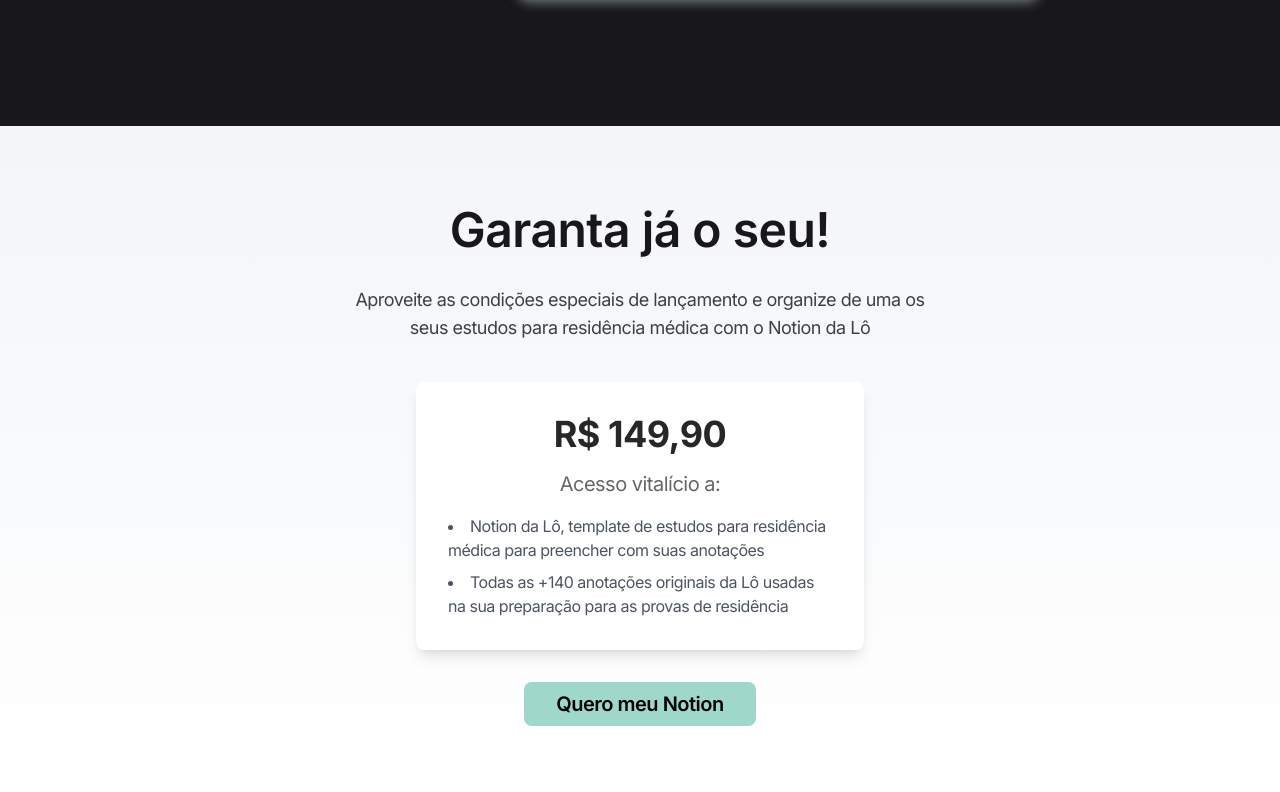
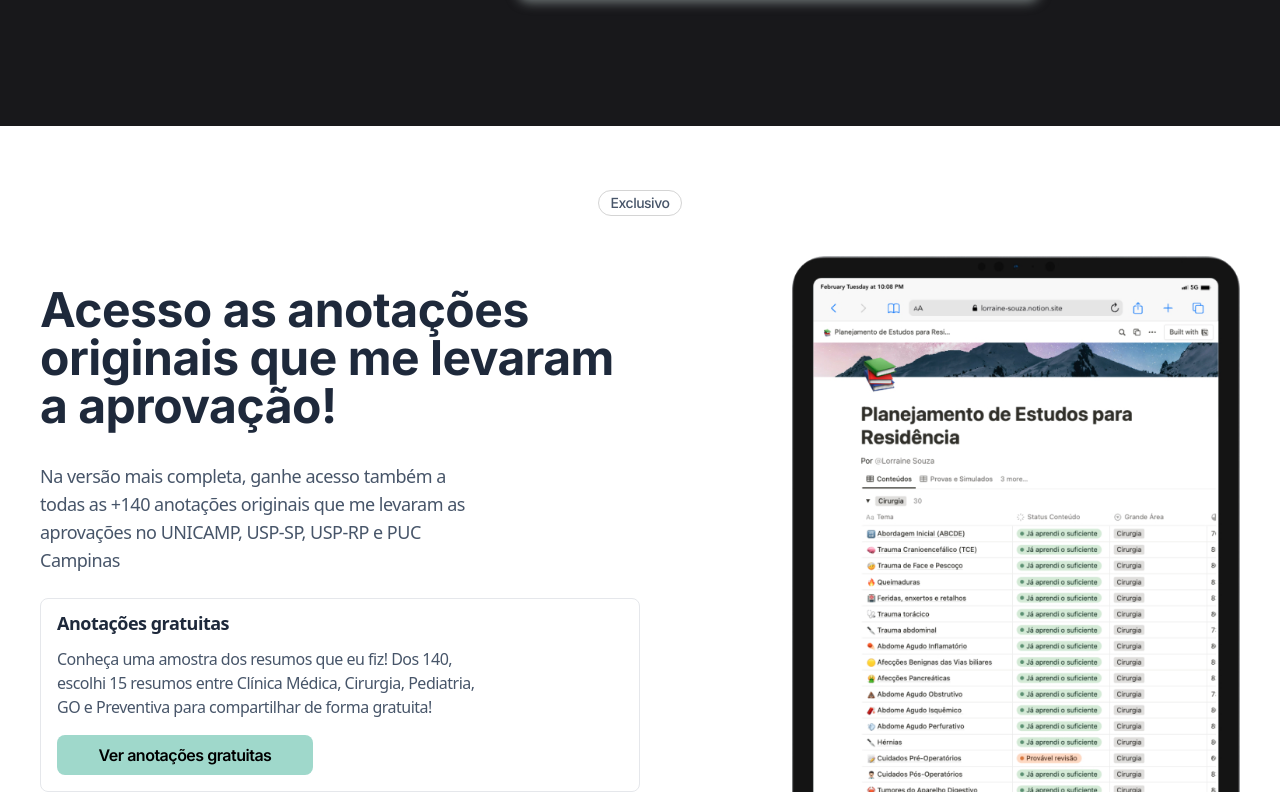
Before and after one commit to aamdias/dralorraine-web, a Next.js app: page /notion in a window 1280 px wide. Shown: the part 3528-4320 px from the top of the page. Built offline with nearby package versions, Linux system fonts and the light colour scheme.

Commit message:
feature: finish first layout for three pages

```diff
--- a/pages/mentoria/index.js
+++ b/pages/mentoria/index.js
@@ -109,7 +109,7 @@
                 <MotionBTTContainer
                         transition={{ delay: 0.2, duration: 0.5 }}
                     >
-                        <SectionContainer className="feature-tabs bg-[#517664] my-16 py-16" id="solutions">
+                        <SectionContainer className="feature-tabs bg-zinc-900 my-16 py-16" id="solutions">
                             <PageTitle
                                 className="text-center mx-auto text-white"
                                 type="default"
@@ -199,15 +199,15 @@
                     initial={{ opacity: 0 }}
                     animate={{ opacity: 1 }}
                     >
-                    <SectionContainer className="feature-tabs bg-gradient-to-b from-[#517664] to-[#F3F5F8] py-12 px-4 mt-12" id="cta-mentoria">
+                    <SectionContainer className="feature-tabs py-12 px-4 mt-12" id="cta-mentoria">
                         <div className="text-center mx-auto my-8 max-w-xl">
                         <PageTitle
-                            className="text-4xl font-bold text-white"
+                            className="text-4xl font-bold text-zinc-900"
                             type="default"
                         >
                             Partiu residência?
                         </PageTitle>
-                        <p className="mt-4 text-lg text-white">
+                        <p className="mt-4 text-lg text-zinc-700">
                             Aproveite a condição especial de lançamento e os assentos limitados
                         </p>
                         </div>
@@ -227,7 +227,7 @@
                             </ul>
                             </CardBody>
                         </Card>
-                        <Button className="mt-8" >
+                        <Button className="mt-8" variant="secondary" >
                             Quero minha mentoria
                         </Button>
                         </Content>
--- a/pages/notion/index.js
+++ b/pages/notion/index.js
@@ -198,27 +198,65 @@
                             </CardGroup>
                         </SectionContainer>
                     </MotionBTTContainer>
+                    <SectionContainer className="page-banner--inner-container wrap wrap-px z-10 pt-16">
+                    <MotionBTTContainer transition={{ delay: 0.2, duration: 0.5 }}>
+                        <BadgeGroup alignment="center">
+                            <BadgeMessage>Exclusivo</BadgeMessage>
+                        </BadgeGroup>
+                    </MotionBTTContainer>
+                    {/* Appear Second */}
+                    <MotionBTTContainer transition={{ delay: 0.4, duration: 0.5 }}>
+                    <div className="flex flex-col md:flex-row items-center justify-between px-2 pt-2 pb-16">
+                        <div className="flex flex-col space-y-6 md:w-1/2 mb-14">
+                            <h1 className="text-4xl md:text-5xl  font-bold text-slate-800 mb-2">
+                                Acesso as anotações originais que me levaram a aprovação!
+                            </h1>
+                            <p className="text-lg md:max-w-[264px] lg:max-w-[440px] font-sans text-slate-600">
+                                Na versão mais completa, ganhe acesso também a todas as +140 anotações originais que me levaram as aprovações no UNICAMP, USP-SP, USP-RP e PUC Campinas
+                            </p>
+                            <div className="border p-4 rounded-lg">
+                                <h2 className="text-lg font-bold md:max-w-[264px] lg:max-w-[440px] font-sans text-slate-800 leading-4 mb-2">
+                                Anotações gratuitas
+                                </h2>
+                                <p className="text-base md:max-w-[264px] lg:max-w-[440px] font-sans text-slate-600 my-4">
+                                Conheça uma amostra dos resumos que eu fiz! Dos 140, escolhi 15 resumos entre Clínica Médica, Cirurgia, Pediatria, GO e Preventiva para compartilhar de forma gratuita!
+                                </p>
+                                <Button href="#notion-cta" className="w-64" variant="secondary">Ver anotações gratuitas</Button>
+                            </div>
+                        </div>
+                        <div className="md:w-1/2 flex justify-end mt-8 md:mt-0">
+                        <Image
+                            src="/anotacoes-originais-notion-lo.png"
+                            width={680}
+                            height={1024}
+                            alt="Dra. Lorraine"
+                            className="max-w-xs md:max-w-md rounded-lg"
+                        />
+                        </div>
+                    </div>
+                    </MotionBTTContainer>
+                    </SectionContainer>
                     <MotionBTTContainer
                     transition={{ delay: 0.2, duration: 0.5 }}
                     initial={{ opacity: 0 }}
                     animate={{ opacity: 1 }}
                     >
-                    <SectionContainer className="feature-tabs bg-gradient-to-b from-[#f3f5f8] to-white py-12 px-4 " id="cta-notion">
+                    <SectionContainer className="feature-tabs bg-zinc-900 py-12 px-4 " id="cta-notion">
                         <div className="text-center mx-auto my-8 max-w-xl">
                         <PageTitle
-                            className="text-4xl font-bold text-zinc-900"
+                            className="text-4xl font-bold text-slate-200"
                             type="default"
                         >
                             Garanta já o seu!
                         </PageTitle>
-                        <p className="mt-4 text-lg text-zinc-700">
+                        <p className="mt-4 text-lg text-zinc-300">
                             Aproveite as condições especiais de lançamento e organize de uma os seus estudos para residência médica com o Notion da Lô
                         </p>
                         </div>
 
                         <Content className="text-center mt-10" alignment="center">
                         <Card className="mx-auto max-w-md bg-white rounded-lg overflow-hidden shadow-lg">
-                            <CardBody className="space-y-4 p-8">
+                            <CardBody className="space-y-4 p-8 bg-white">
                             <div className="text-4xl font-bold text-zinc-800">
                                 R$ 149,90
                             </div>
```
Also changed, not shown: public/anotacoes-originais-notion-lo.png (added).
